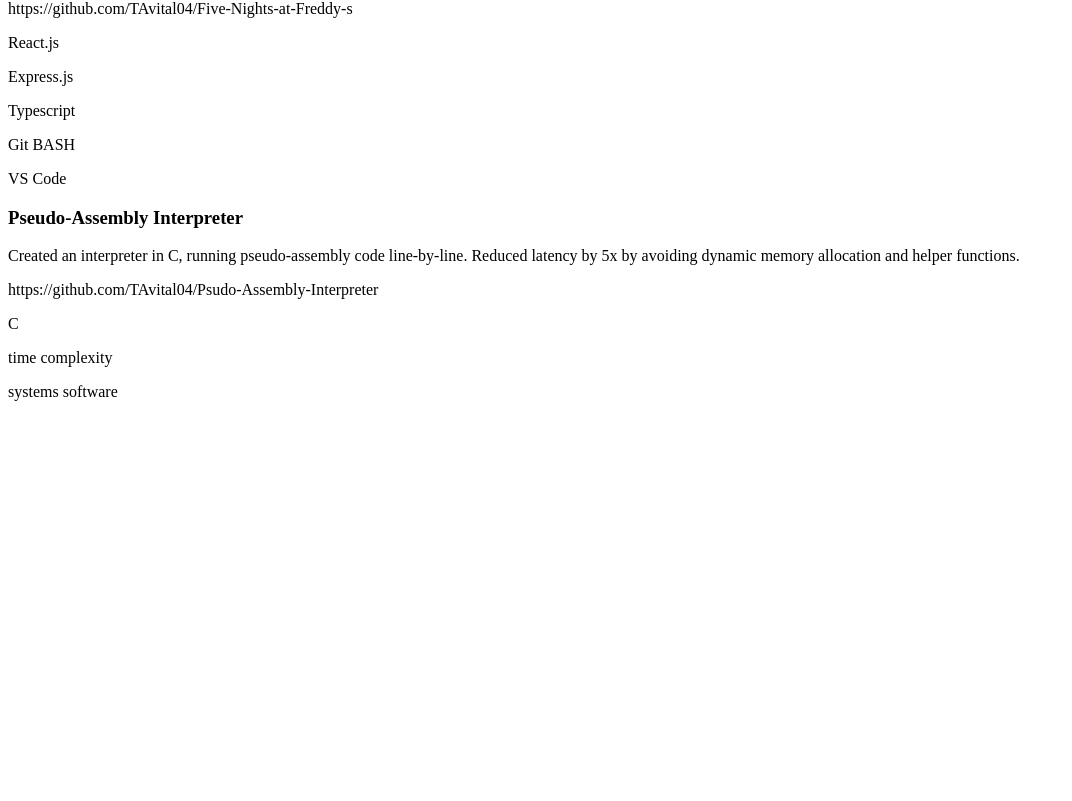
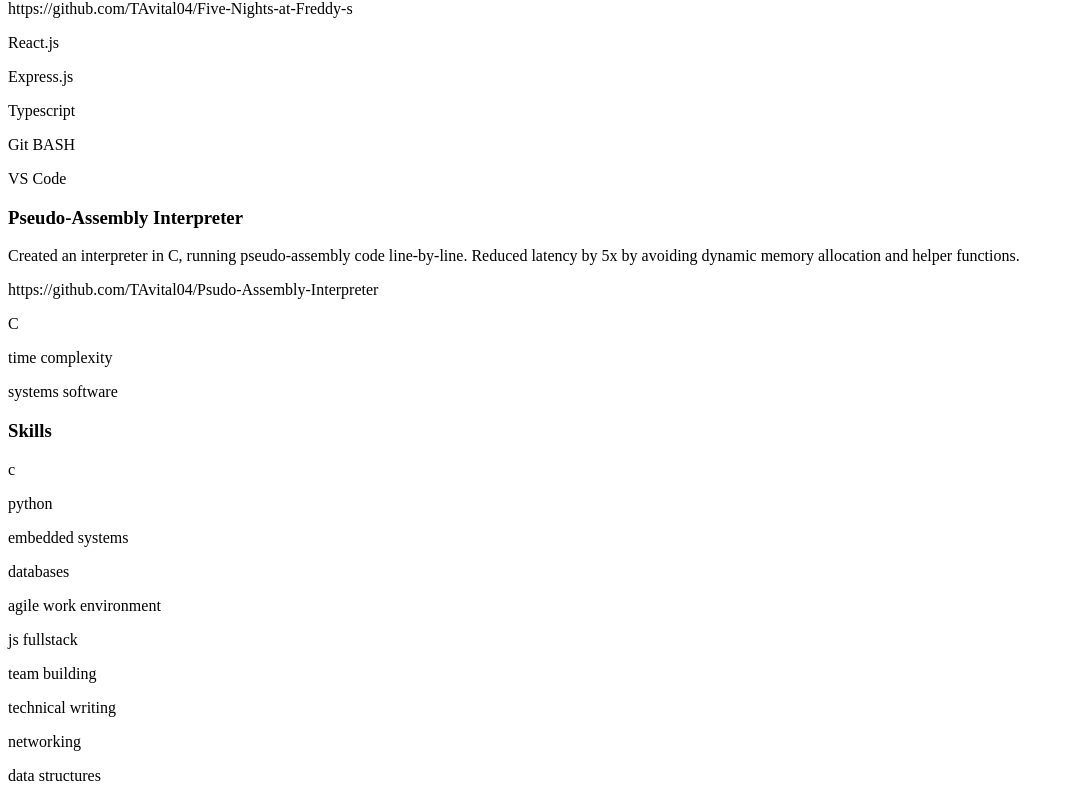
Before and after one commit to IEEE-UCF/Member-Resume-Database, a Next.js app in the folder website/client/: page / in a window 1280 px wide. Shown: the part 253-1054 px from the top of the page, without its empty margins (0-1072 px from the left). Before the commit the page ends 800 px from the top, so only its background shows below. Built offline with nearby package versions, Linux system fonts and the light colour scheme.

Commit message:
Add SkillsComponent

```diff
--- a/website/client/src/app/components/Form.tsx
+++ b/website/client/src/app/components/Form.tsx
@@ -2,6 +2,7 @@ import { useEffect, useState } from "react";
 
 import LinksComponent from "./LinksComponent"
 import ProjectComponent from "./ProjectComponent"
+import SkillsComponent from "./SkillsComponent"
 
 interface Experience {
     name: string;
@@ -276,7 +277,9 @@ const Form = () => {
                 }
             </div>
 
-            <div className="output skills"></div>
+            <div className="output skills">
+                <SkillsComponent skills={formData.skills} />
+            </div>
         </>
     );
 };
--- /dev/null
+++ b/website/client/src/app/components/SkillsComponent.tsx
@@ -0,0 +1,18 @@
+interface SkillsComponentProps {
+    skills: string[];
+}
+
+const SkillsComponent = ({ skills }: SkillsComponentProps) => {
+    return (
+        <>
+            <h3>Skills</h3>
+            {
+                skills.map((skill, index) => (
+                    <p key={`skill-${index}`}>{skill}</p>
+                ))
+            }
+        </>
+    );
+};
+
+export default SkillsComponent;
```
